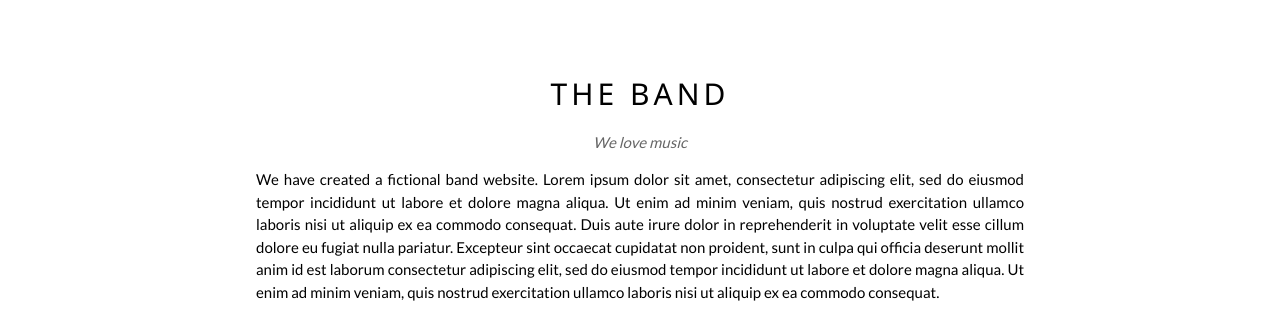
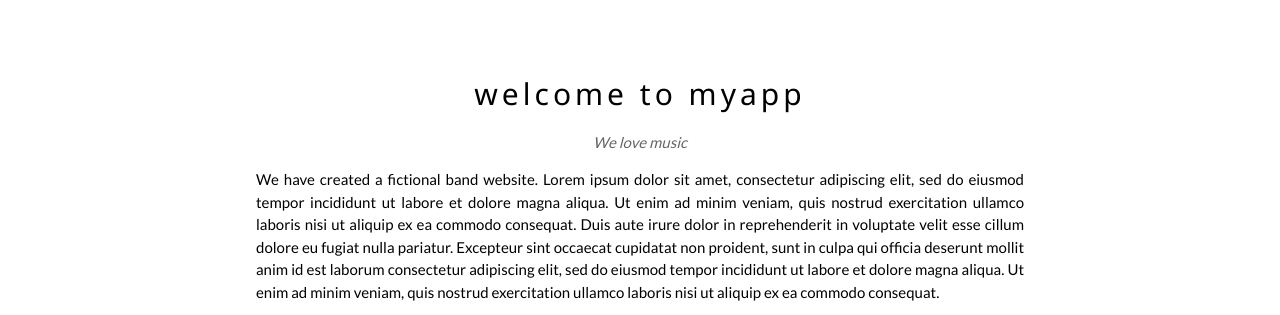
Before and after one commit to sangameshbiradar2808/cvt-11-new-repo, a plain HTML site: page index.html in a window 1280 px wide. Shown: the part 72-387 px from the top of the page. Drawn offline with nearby package versions, Linux system fonts and the light colour scheme.

Commit message:
sample deployment final test

```diff
--- a/index.html
+++ b/index.html
@@ -70,7 +70,7 @@ body {font-family: "Lato", sans-serif}
 
   <!-- The Band Section -->
   <div class="w3-container w3-content w3-center w3-padding-64" style="max-width:800px" id="band">
-    <h2 class="w3-wide">THE BAND</h2>
+    <h2 class="w3-wide">welcome to myapp</h2>
     <p class="w3-opacity"><i>We love music</i></p>
     <p class="w3-justify">We have created a fictional band website. Lorem ipsum dolor sit amet, consectetur adipiscing elit, sed do eiusmod tempor incididunt ut labore et dolore magna aliqua. Ut enim ad minim veniam, quis nostrud exercitation ullamco laboris nisi ut aliquip
       ex ea commodo consequat. Duis aute irure dolor in reprehenderit in voluptate velit esse cillum dolore eu fugiat nulla pariatur. Excepteur sint occaecat cupidatat non proident, sunt in culpa qui officia deserunt mollit anim id est laborum consectetur
```
